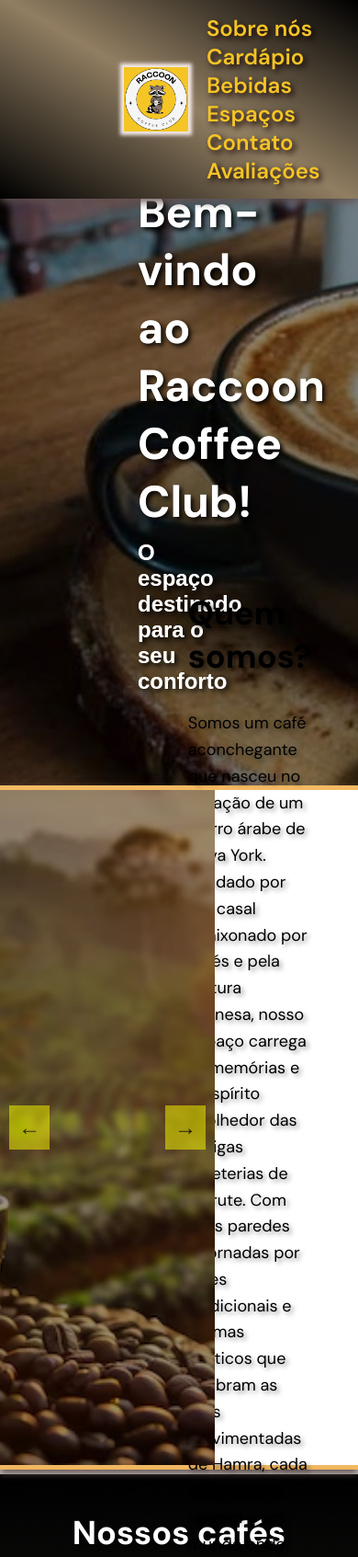
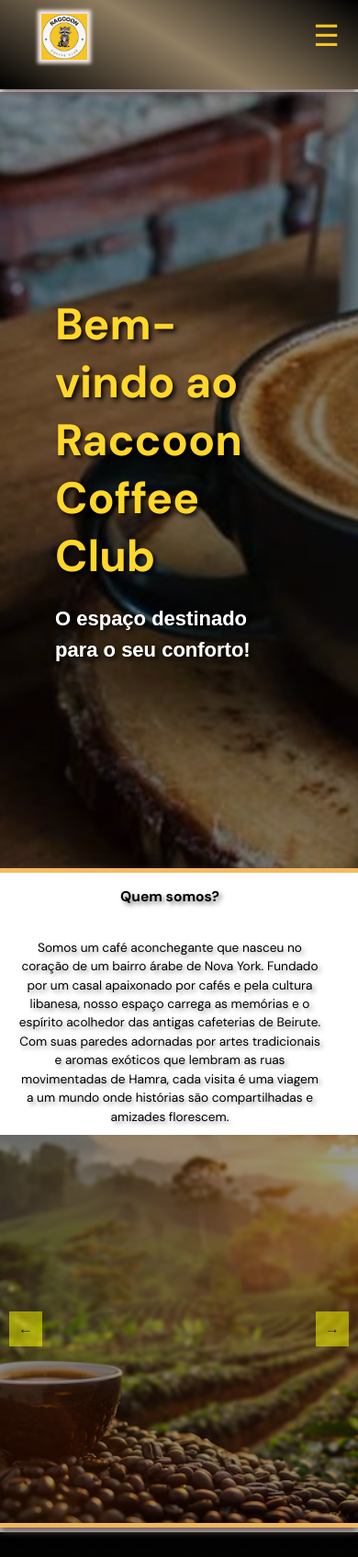
Before and after one commit to Danibruno18/raccoon-coffee, a plain HTML site: page index.html in a window 390 px wide. Shown: the top 1693 px of the page at 92% size. Drawn offline with Linux system fonts and the light colour scheme.

Commit message:
Ajuste responsividade

```diff
--- a/index.html
+++ b/index.html
@@ -24,10 +24,13 @@
               alt="Logo Raccoon Coffee Club"
               class="logo"
             />
+            <button class="menu-toggle" aria-label="Abrir menu">
+              &#9776;
+            </button>
             <nav class="menu">
-              <a href="#">Sobre nós</a>
+              <a href="#about-us">Sobre nós</a>
               <a href="#">Cardápio</a>
-              <a href="#">Bebidas</a>
+              <a href="#drinks">Bebidas</a>
               <a href="#">Espaços</a>
               <a href="#">Contato</a>
               <a href="#">Avaliações</a>
@@ -43,8 +46,8 @@
           <div class="hero-header">
             <div class="hero-image">
               <div class="container hero-text">
-                <h2>Bem-vindo ao Raccoon Coffee Club!</h2>
-                <h4>O espaço destinado para o seu conforto</h4>
+                <h2>Bem-vindo ao Raccoon Coffee Club</h2>
+                <h4>O espaço destinado para o seu conforto!</h4>
               </div>
             </div>
           </div>
@@ -53,7 +56,7 @@
     <!-- Aqui termina o hero-header -->
 
     <!-- Aqui começa o about-us -->
-    <section class="sobre-nos">
+    <section class="sobre-nos" id="about-us">
       <div class="sobre-nos-container">
         <button class="nav-button left" onclick="changeImage(-1)">
           &#8592;
@@ -77,7 +80,7 @@
     <!-- Aqui termina a section sobre os pratos -->
 
     <!-- Aqui começa a section sobre as bebidas -->
-    <section class="bebidas-section">
+    <section class="bebidas-section" id="drinks">
       <h2>Nossos cafés</h2>
 
       <div class="carousel-container">
@@ -223,5 +226,6 @@
       </div> -->
     </footer>
     <script src="script/script.js"></script>
+
   </body>
 </html>
--- a/script/script.js
+++ b/script/script.js
@@ -42,7 +42,11 @@ function init() {
   document.getElementById("main-text").textContent = images[0].text;
 }
 
-window.onload = init;
+window.onload = () => {
+  init();
+  renderCarousel();
+  setupMenuToggle();
+};
 
 const bebidas = [
   {
@@ -107,3 +111,14 @@ function moveCarousel(direction) {
 }
 
 renderCarousel();
+
+function setupMenuToggle() {
+  const menuToggle = document.querySelector('.menu-toggle');
+  const menu = document.querySelector('.menu');
+
+  if (menuToggle && menu) {
+    menuToggle.addEventListener('click', () => {
+      menu.classList.toggle('show');
+    });
+  }
+}
--- a/style/style.css
+++ b/style/style.css
@@ -34,6 +34,15 @@ header {
   height: 100px;
 }
 
+.menu-toggle {
+  display: none;
+  background: none;
+  border: none;
+  font-size: 2rem;
+  color: var(--cor-primaria);
+  cursor: pointer;
+}
+
 .hero-header,
 .main-container {
   position: relative;
@@ -63,12 +72,12 @@ header {
 }
 
 .menu a {
-  color: var(--cor-primaria);
+  color: var(--white);
   font-weight: 600;
   margin-left: 20px;
   text-decoration: none;
   font-family: var(--fonte-primaria);
-  font-size: 24px;
+  font-size: 1.8vw;
   position: relative;
   transition: color 0.4s ease;
   text-shadow: 3px 3px 6px rgba(20, 0, 0, 1);
@@ -81,7 +90,7 @@ header {
   left: 0;
   width: 0;
   height: 2px;
-  background-color: var(--white);
+  background-color: var(--cor-primaria);
   transition: width 0.4s ease;
 }
 
@@ -126,6 +135,7 @@ header {
   margin-bottom: 10px;
   font-family: var(--fonte-primaria);
   text-shadow: 3px 3px 5px rgba(0, 0, 0, 0.9);
+  color: var(--cor-primaria);
 }
 
 .hero-text h4 {
@@ -195,14 +205,14 @@ header {
 
 .text-about h2 {
   font-family: var(--fonte-primaria);
-  font-size: 36px;
+  font-size: 2.8vw;
   margin-bottom: 35px;
   text-shadow: 3px 3px 5px rgba(0, 0, 0, 0.5);
 }
 
 .text-about p {
   font-family: var(--fonte-primaria);
-  font-size: 18px;
+  font-size: 1.3vw;
   line-height: 1.6;
   text-shadow: 3px 3px 5px rgba(0, 0, 0, 0.4);
 }
@@ -407,3 +417,225 @@ header {
 .sociais img:hover {
   height: 8vh;
 }
+
+@media (max-width: 860px) {
+
+  .container{
+    margin: 0px 50px;
+  }
+
+  .menu{
+    display: flex;
+    justify-content: center;
+    flex-wrap: wrap;
+  }
+
+  .menu a {
+    font-size: 18px;
+    display: flex;
+    align-items: center;
+  }
+
+  .hero-image {
+    background-size: cover;
+    background-position: center;
+    height: 60vh;
+  }
+
+  .hero-text h2 {
+    font-size: 32px;
+    width: 80%;
+  }
+
+  .hero-text h4 {
+    font-size: 18px;
+    width: 60%;
+  }
+
+  .sobre-nos {
+    height: 60vh;
+  }
+
+  .sobre-nos-container{
+    width: 60%;
+  }
+
+
+  .text-about h2 {
+    font-size: 2.8vw;
+  }
+
+  .text-about p {
+    font-size: 1.6vw;
+  }
+
+  .text-about .container {
+    margin-left: 10px;
+  }
+
+  .nav-button {
+    font-size: 18px;
+  }
+
+  .bebidas-section {
+    height: 60vh;
+  }
+
+  .bebidas-section h2 {
+    font-size: 28px;
+  }
+
+  .carousel-container {
+    width: 100%;
+    overflow: hidden;
+  }
+
+  .carousel {
+    width: 80%;
+  }
+
+  .card {
+    height: 36vh;
+  }
+
+  .card:hover .card-image img {
+    transform: scale(1.2);
+  }
+
+  .card-info h3 {
+    font-size: 1.8vw;
+    display: flex;
+    flex-wrap: nowrap;
+  }
+
+  .ver-mais {
+    font-size: 14px;
+  }
+
+  .carousel-button {
+    font-size: 18px;
+  }
+
+  .carousel-button.left {
+    left: 40px;
+  }
+
+  .carousel-button.right {
+    right: -8px;
+  }
+
+  .card-image:hover img {
+    transform: scale(1.5);
+  }
+
+}
+
+@media (max-width: 500px) {
+
+  .menu {
+    display: none;
+    flex-direction: column;
+    background: var(--gradiente-nav-bar);
+    position: fixed;
+    top: 0;
+    right: -100%;
+    width: 80%;
+    height: 100%;
+    text-align: center;
+    box-shadow: -4px 0 6px rgba(0, 0, 0, 0.5);
+    transition: transform 0.4s ease, right 0.4s ease;
+    z-index: 100;
+  }
+
+  .menu a {
+    margin: 20px 0;
+    color: var(--white);
+    font-size: 1.3rem;
+    text-decoration: none;
+    justify-content: center;
+  }
+
+  .menu.show {
+    display: flex;
+    right: 0;
+  }
+
+  .menu-toggle {
+    display: block;
+    position: absolute;
+    top: 20px;
+    right: 20px;
+    background: none;
+    border: none;
+    font-size: 2rem;
+    color: var(--cor-primaria);
+    cursor: pointer;
+    z-index: 110;
+  }
+
+  .menu-toggle:focus {
+    outline: none;
+  }
+
+  .nav-bar{
+    height: 97px;
+  }
+
+  .nav-bar .logo {
+    height: 50px;
+
+  }
+
+  .container{
+    margin: 0px 30px;
+  }
+
+  .hero-image {
+    background-size: cover;
+    background-position: center;
+    height: 100vh;
+  }
+
+  .hero-text h2 {
+    font-size: 48px;
+    width: 80%;
+    margin-bottom: 20px;
+  }
+
+  .hero-text h4 {
+    font-size: 22px;
+    width: 80%;
+    line-height: 34px;
+  }
+
+  .sobre-nos {
+    flex-direction: column-reverse;
+    height: 85vh;
+  }
+
+  .sobre-nos-container {
+    width: 100%;
+    height: 50vh;
+    background-size: cover;
+  }
+
+  .text-about {
+    width: 100%;
+    padding: 10px;
+    text-align: center;
+  }
+
+  .text-about h2 {
+    font-size: 4vw;
+  }
+
+  .text-about p {
+    font-size: 3.5vw;
+    line-height: 1.5;
+  }
+
+  .nav-button {
+    font-size: 16px;
+  }
+
+}
```
